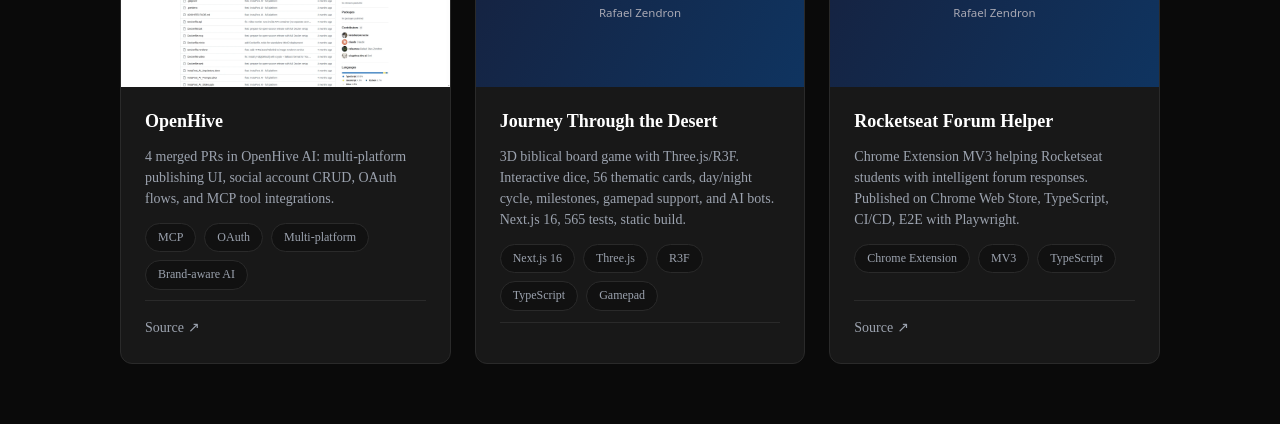
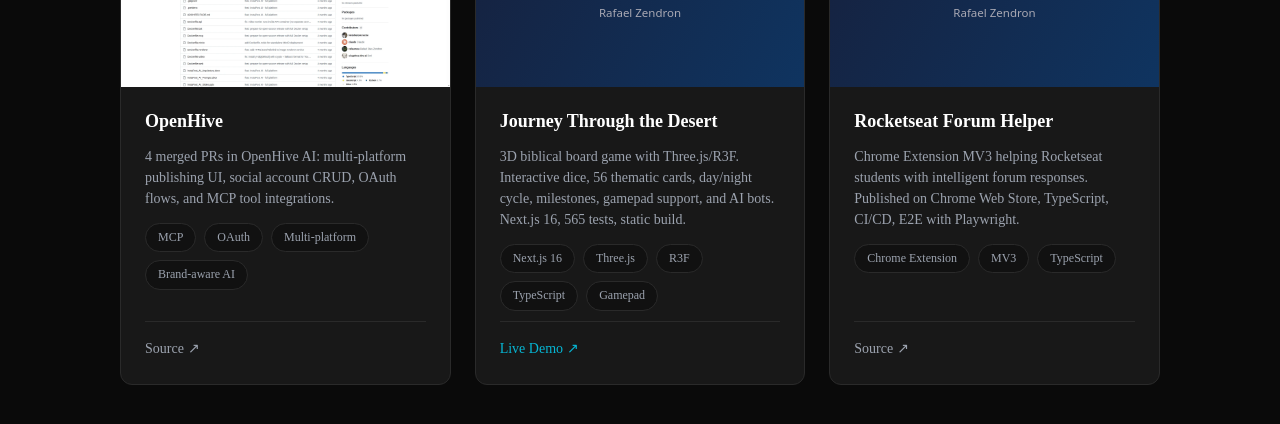
Before and after one commit to rafaumeu/portfolio_dev, a Next.js app: page / in a window 1280 px wide. Shown: the part 2723-3147 px from the top of the page. Built offline with nearby package versions, Linux system fonts and the light colour scheme.

Commit message:
feat: add jornada-no-deserto demo link to portfolio (#45)

```diff
--- a/src/components/Projects.tsx
+++ b/src/components/Projects.tsx
@@ -81,6 +81,7 @@
 	{
 		key: "jornadaDeserto",
 		tags: ["Next.js 16", "Three.js", "R3F", "TypeScript", "Gamepad"],
+		demo: "https://jornada-no-deserto.vercel.app/",
 		image: "/images/placeholder.svg",
 	},
 
```
